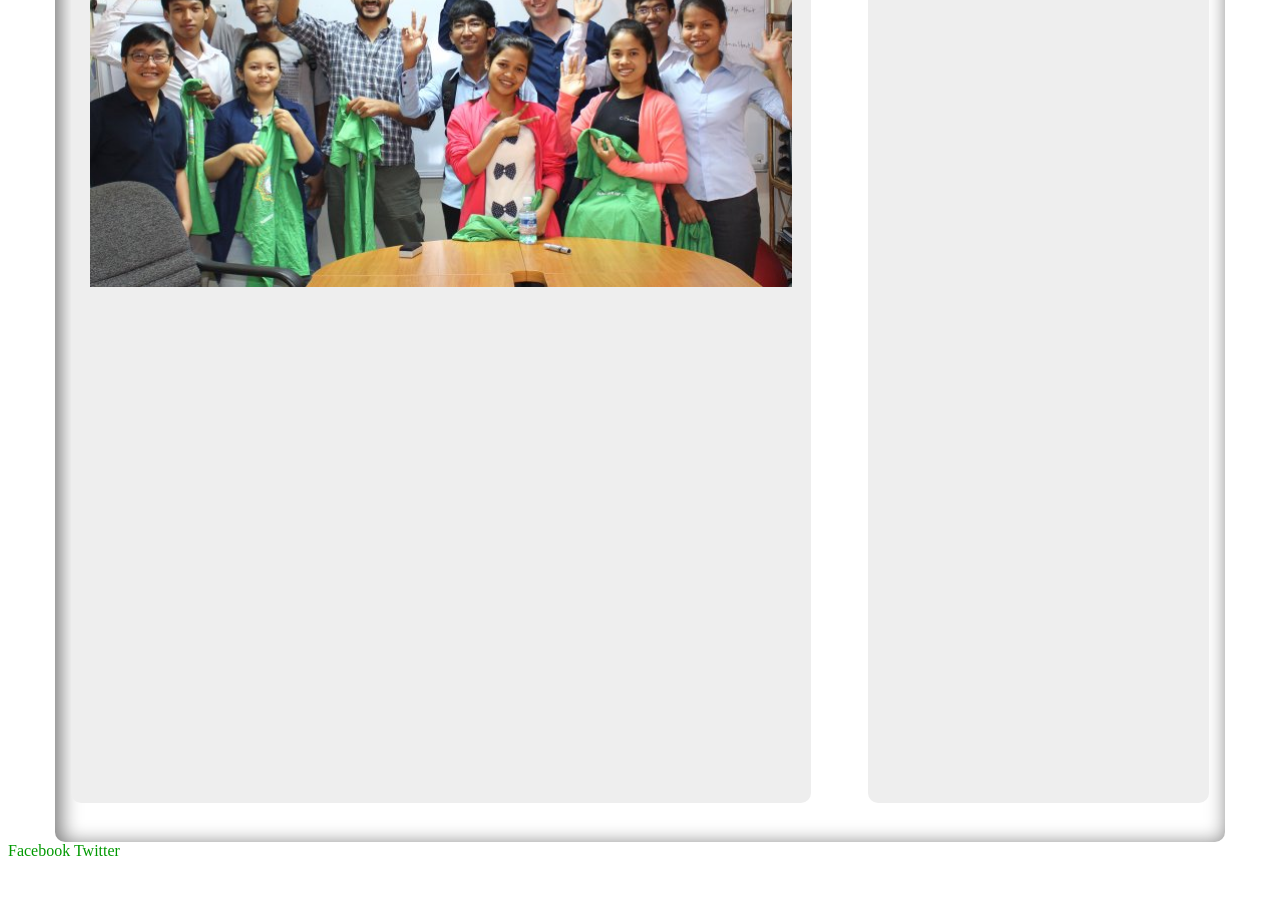
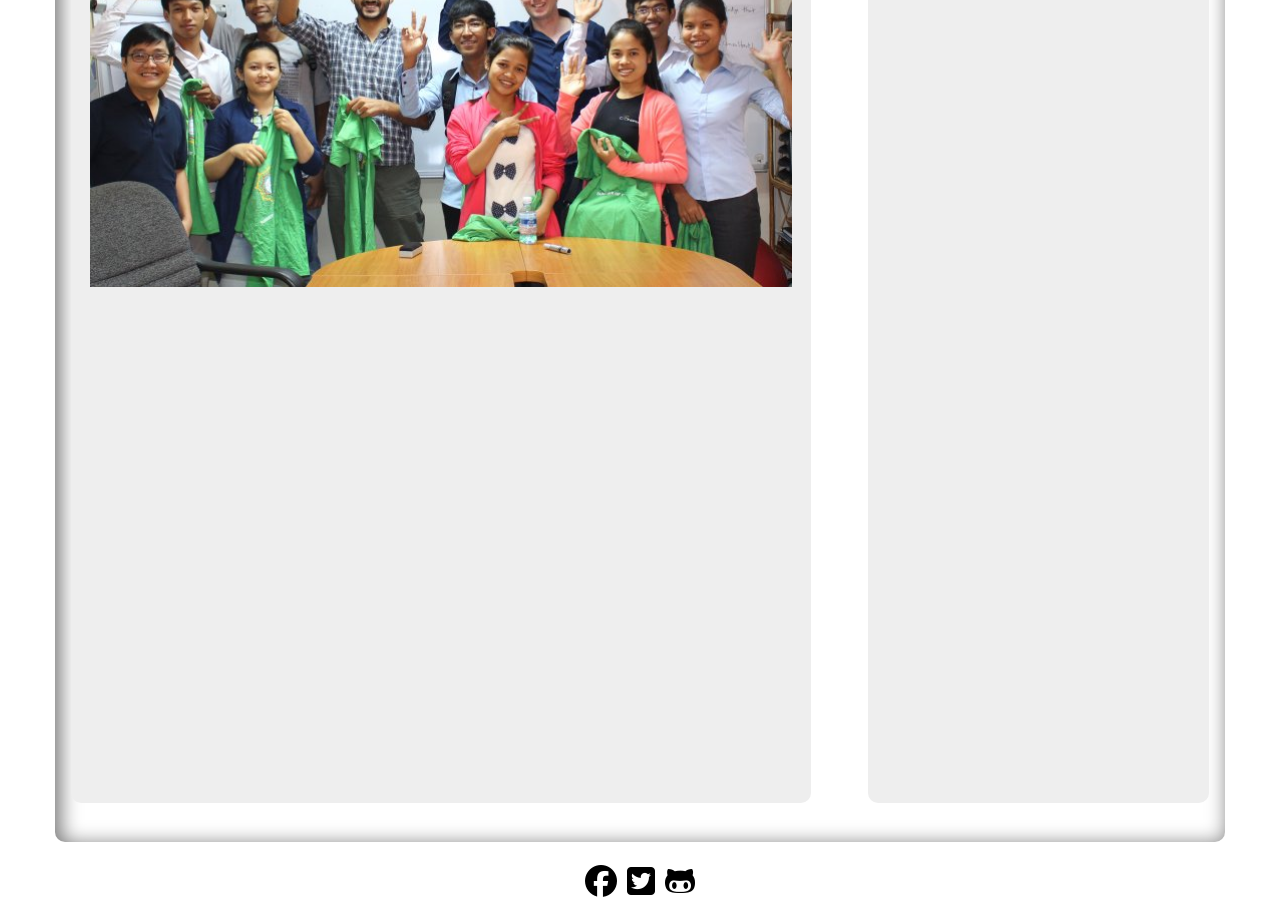
Before and after one commit to fossasia/2014.fossasia.org, a Jekyll site: the page built from index.md, in a window 1280 px wide and 900 px high, scrolled down 3838 px. Built offline with Jekyll 4.4.1, drawn with Linux system fonts in a browser that asks for light colours; nearby versions of some CDN libraries; some web fonts are replaced; before the commit the page ends 4698 px from its top, so only the background shows below that.

Commit message:
Fixed #53: Added icons and fixed links

```diff
--- a/_includes/footer.html
+++ b/_includes/footer.html
@@ -1,11 +1,14 @@
-
 	</div>
 	</div>
-	<footer style="color: black">
+	<footer style="padding-top: 20px;" align="center" style="color: black">
+
 		<font color="white">
-			<a href="facebook.com/fossasia">Facebook</a>
-			<a href="twitter.com/fossasia">Twitter</a>
-			<a href="github.com/fossasia"></a>
+		<div class="container">
+			<a href="https://www.facebook.com/fossasia/"><i align="left" style="padding: 3px; color: #000000; font-size: xx-large;" class="fa fa-facebook-official" aria-hidden="true"></i></a>
+			<a href="https://twitter.com/fossasia?ref_src=twsrc%5Egoogle%7Ctwcamp%5Eserp%7Ctwgr%5Eauthor"><i align="left" style="padding: 3px; color: #000000; font-size: xx-large;" class="fa fa-twitter-square" aria-hidden="true"></i></a>
+			<a href="https://github.com/fossasia"><i align="left" style="padding: 3px; color: #000000;  font-size: xx-large;" class="fa fa-github-alt" aria-hidden="true"></i></a>
+		</div>
 		</font>
+
 	</footer>
 </html>
--- a/_includes/head.html
+++ b/_includes/head.html
@@ -6,6 +6,7 @@
     <title>{% if page.title %}{{ page.title }}{% else %}{{ site.title }}{% endif %}</title>
     <meta name="description" content="{{ site.description }}">
     <link rel="canonical" href="{{ page.url | replace:'index.html','' | prepend: site.baseurl | prepend: site.url }}">
+    <script src="https://use.fontawesome.com/5b995733c2.js"></script>
     <link rel="shortcut icon" href="images/fever_favicon.ico">
     <link href='http://fonts.googleapis.com/css?family=Open+Sans+Condensed:300' rel='stylesheet' type='text/css'>
     <link href='http://fonts.googleapis.com/css?family=Lobster' rel='stylesheet' type='text/css'>
```
